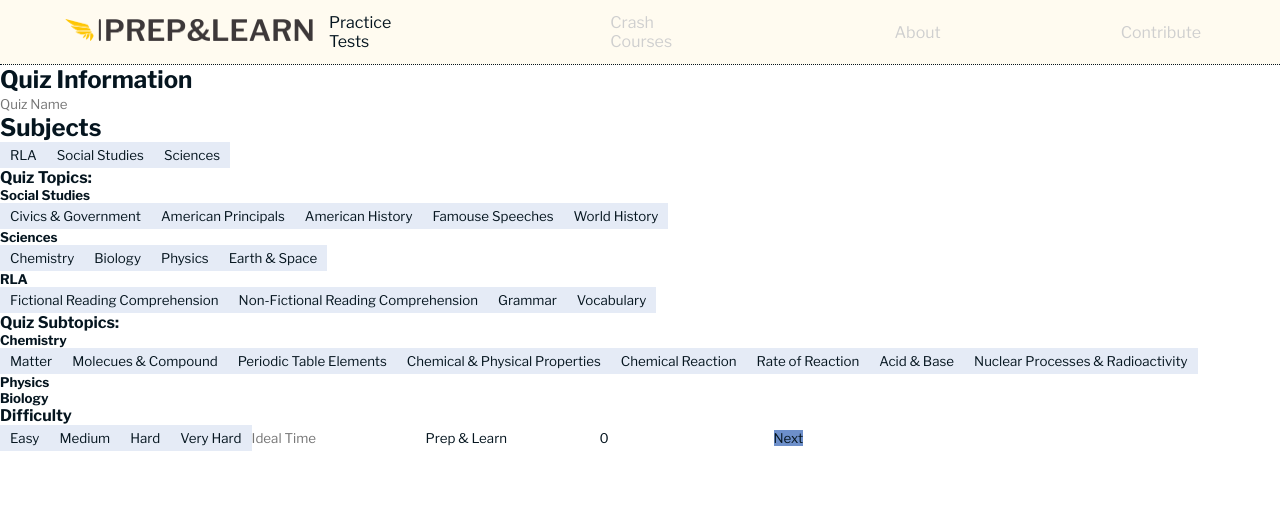
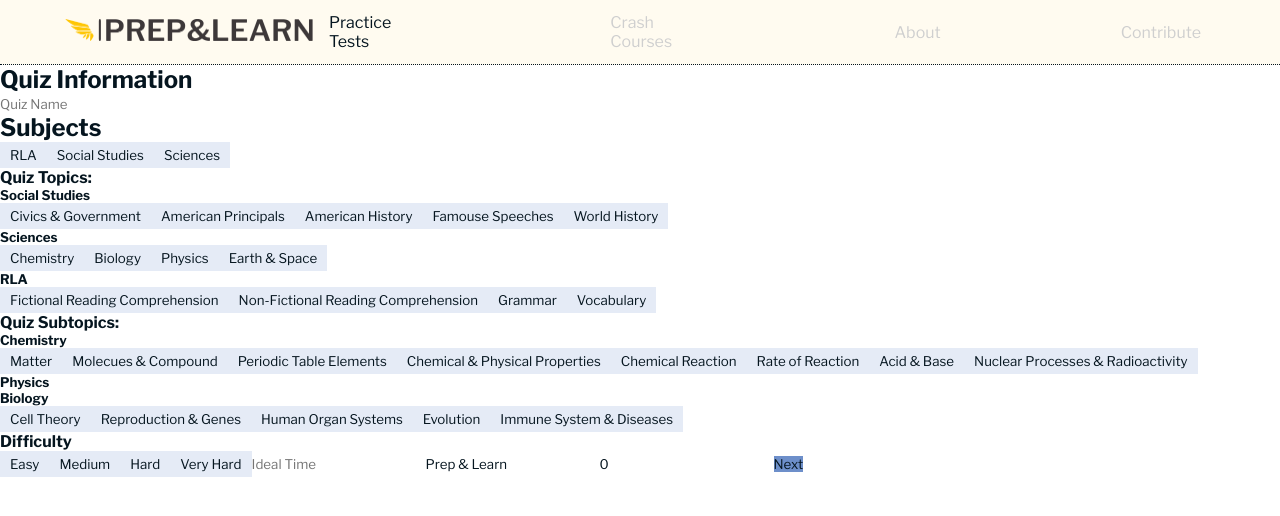
Before and after one commit to minkhaung-mkks/prep-learn, a Next.js app: page /forms in a window 1280 px wide. Shown: the top 516 px of the page. Built offline with nearby package versions, Linux system fonts and the light colour scheme.

Commit message:
Added Bio Topics to creation form

```diff
--- a/components/QuizInfo.jsx
+++ b/components/QuizInfo.jsx
@@ -95,6 +95,11 @@ const QuizInfo = ({ quizInfoState, updateQuizInfoState, nextPage }) => {
         <button className={`selectingBtn ${quizSubtopic.includes(`Nuclear Processes & Radioactivity`) ? 'selectedBtn' : ''} `} onClick={() => handleSubtopicClick('Nuclear Processes & Radioactivity')}>Nuclear Processes & Radioactivity</button>
         <h5>Physics</h5>
         <h5>Biology</h5>
+        <button className={`selectingBtn ${quizSubtopic.includes(`Cell Theory`) ? 'selectedBtn' : ''} `} onClick={() => handleSubtopicClick('Cell Theory')}>Cell Theory</button>
+        <button className={`selectingBtn ${quizSubtopic.includes(`Reproduction & Genes`) ? 'selectedBtn' : ''} `} onClick={() => handleSubtopicClick('Reproduction & Genes')}>Reproduction & Genes</button>
+        <button className={`selectingBtn ${quizSubtopic.includes(`Human Organ Systems`) ? 'selectedBtn' : ''} `} onClick={() => handleSubtopicClick('Human Organ Systems')}>Human Organ Systems</button>
+        <button className={`selectingBtn ${quizSubtopic.includes(`Evolution`) ? 'selectedBtn' : ''} `} onClick={() => handleSubtopicClick('Evolution')}>Evolution</button>
+        <button className={`selectingBtn ${quizSubtopic.includes(`Immune System & Diseases`) ? 'selectedBtn' : ''} `} onClick={() => handleSubtopicClick('Immune System & Diseases')}>Immune System & Diseases</button>
       </div>
       <h4>Difficulty</h4>
       <button className={`selectingBtn ${difficulty === 'Easy' ? 'selectedBtn' : ''} `} onClick={() => handleDifficultyClick('Easy')}>
```
